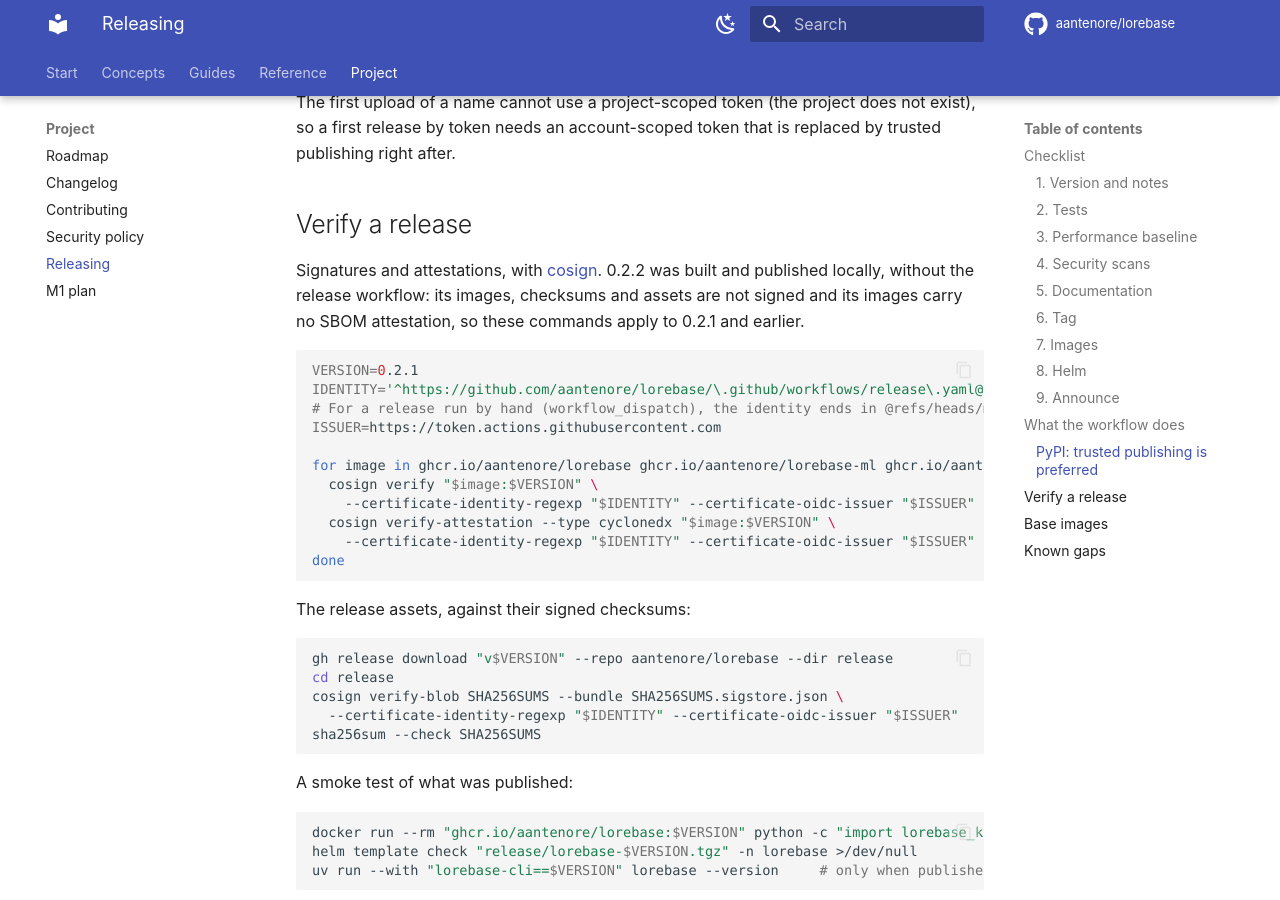
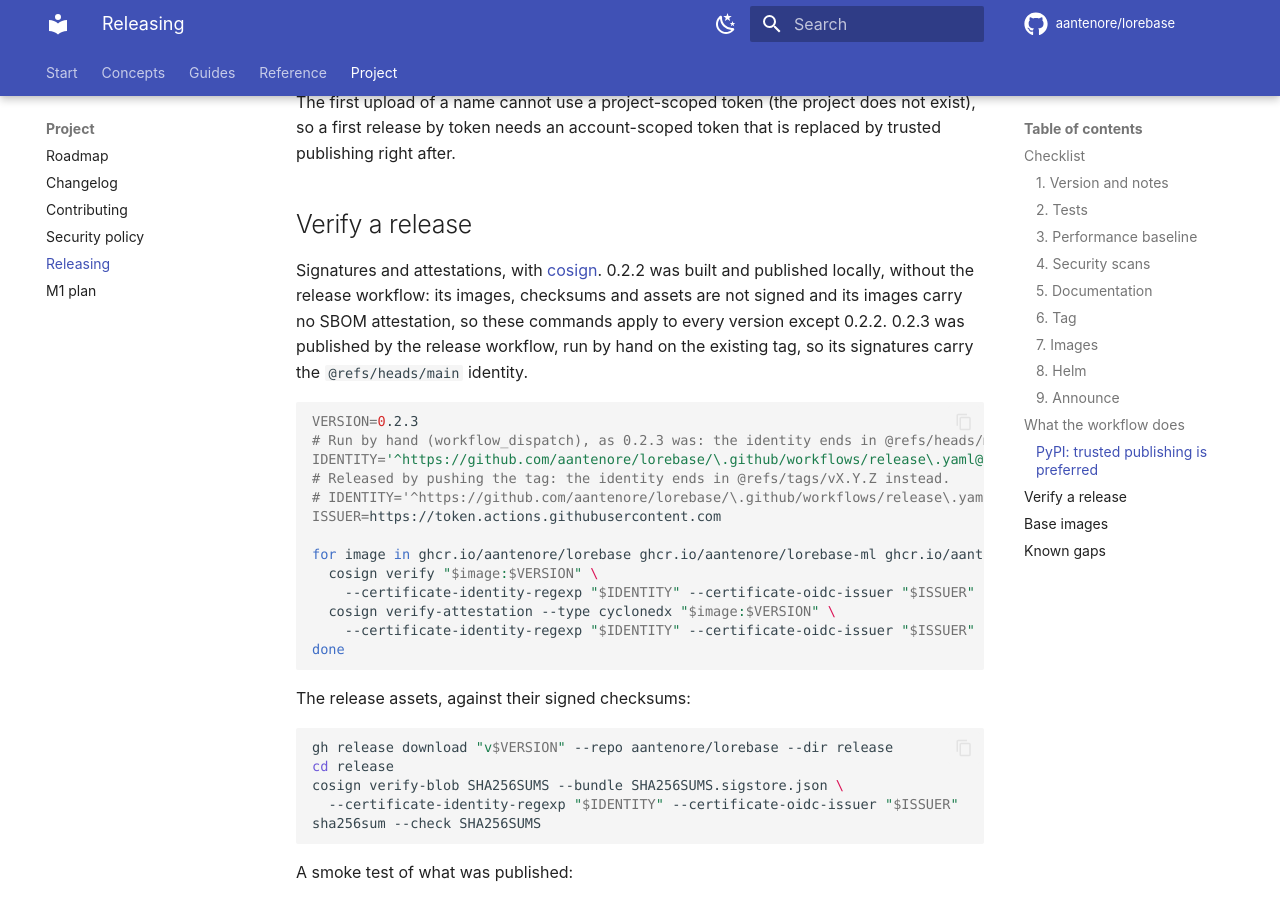
Before and after one commit to aantenore/lorebase, an MkDocs documentation site: the page built from docs/release.md, in a window 1280 px wide and 900 px high, scrolled down 4895 px. Built offline with MkDocs 1.6.1 and Material for MkDocs 9.7.7, drawn with Linux system fonts in a browser that asks for light colours; comment, search, counter and statistics services are not loaded.

Commit message:
Point the release verification docs at 0.2.3

````diff
--- a/docs/release.md
+++ b/docs/release.md
@@ -107,12 +107,14 @@ The first upload of a name cannot use a project-scoped token (the project does n
 
 ## Verify a release
 
-Signatures and attestations, with [cosign](https://docs.sigstore.dev/). 0.2.2 was built and published locally, without the release workflow: its images, checksums and assets are not signed and its images carry no SBOM attestation, so these commands apply to 0.2.1 and earlier.
+Signatures and attestations, with [cosign](https://docs.sigstore.dev/). 0.2.2 was built and published locally, without the release workflow: its images, checksums and assets are not signed and its images carry no SBOM attestation, so these commands apply to every version except 0.2.2. 0.2.3 was published by the release workflow, run by hand on the existing tag, so its signatures carry the `@refs/heads/main` identity.
 
 ```bash
-VERSION=0.2.1
-IDENTITY='^https://github.com/aantenore/lorebase/\.github/workflows/release\.yaml@refs/tags/v'
-# For a release run by hand (workflow_dispatch), the identity ends in @refs/heads/main instead.
+VERSION=0.2.3
+# Run by hand (workflow_dispatch), as 0.2.3 was: the identity ends in @refs/heads/main.
+IDENTITY='^https://github.com/aantenore/lorebase/\.github/workflows/release\.yaml@refs/heads/main$'
+# Released by pushing the tag: the identity ends in @refs/tags/vX.Y.Z instead.
+# IDENTITY='^https://github.com/aantenore/lorebase/\.github/workflows/release\.yaml@refs/tags/v'
 ISSUER=https://token.actions.githubusercontent.com
 
 for image in ghcr.io/aantenore/lorebase ghcr.io/aantenore/lorebase-ml ghcr.io/aantenore/lorebase-web; do
````
